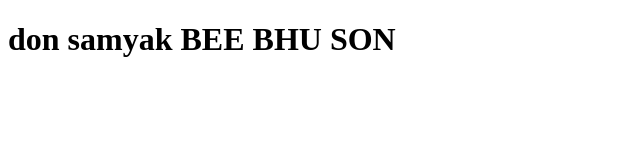
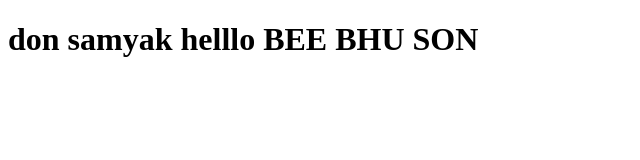
Before and after one commit to manandharsamyak/workshop4, a plain HTML site: page index.html in a window 1280 px wide. Shown: the whole page, without its empty margins (0-640 px from the left). Drawn offline with Linux system fonts and the light colour scheme.

Commit message:
Update index.html

```diff
--- a/index.html
+++ b/index.html
@@ -9,6 +9,7 @@
 <body>
     <h1>
         don samyak
+        helllo
         BEE BHU SON
     </h1>
 </body>
```
